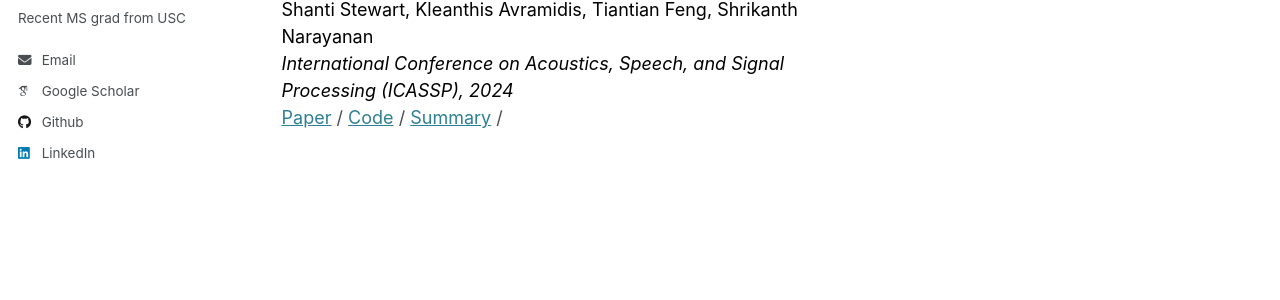
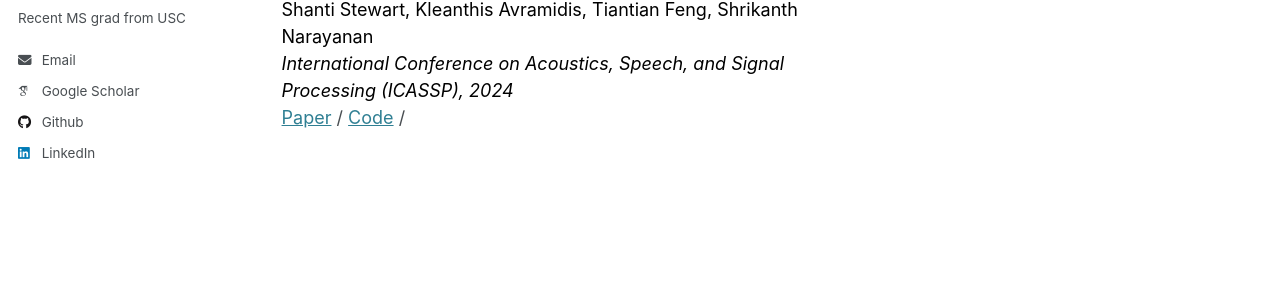
Before and after one commit to shantistewart/shantistewart.github.io, a Jekyll site: the page built from _pages/publications.md, in a window 1280 px wide. Shown: the part 361-661 px from the top of the page. Built offline with Jekyll 4.4.1, drawn with Linux system fonts in a browser that asks for light colours; some web fonts are replaced.

Commit message:
Remove summary and citation.

```diff
--- a/_includes/archive-single.html
+++ b/_includes/archive-single.html
@@ -108,12 +108,6 @@ function toggleblock(blockId)
       {% if post.website %}
       <span style="color:blue"><a href="{{ post.website }}">Website</a></span>  /
       {% endif %}
-      {% if post.excerpt %}
-      <span style="color:blue"><a href="javascript:void(0);" onclick="toggleblock('{{ post.abs_title }}');">Summary</a></span>  /
-      {% endif %}
-      {% if post.citation %}
-      <span style="color:blue"><a href="javascript:void(0);" onclick="toggleblock('{{ post.bib_title }}');">BibTex</a></span>
-      {% endif %}
       </p>
     {% elsif post.collection == 'posts' and post.date %}
       <p class="page__date"><i class="fa fa-fw fa-calendar" aria-hidden="true"></i> <time datetime="{{ post.date | default: "1900-01-01" | date_to_xmlschema }}">{{ post.date | default: "1900-01-01" | date: "%B %d, %Y" }}</time></p>
```
Also changed, not shown: _publications/emoclim.md (+0 -1 lines).
